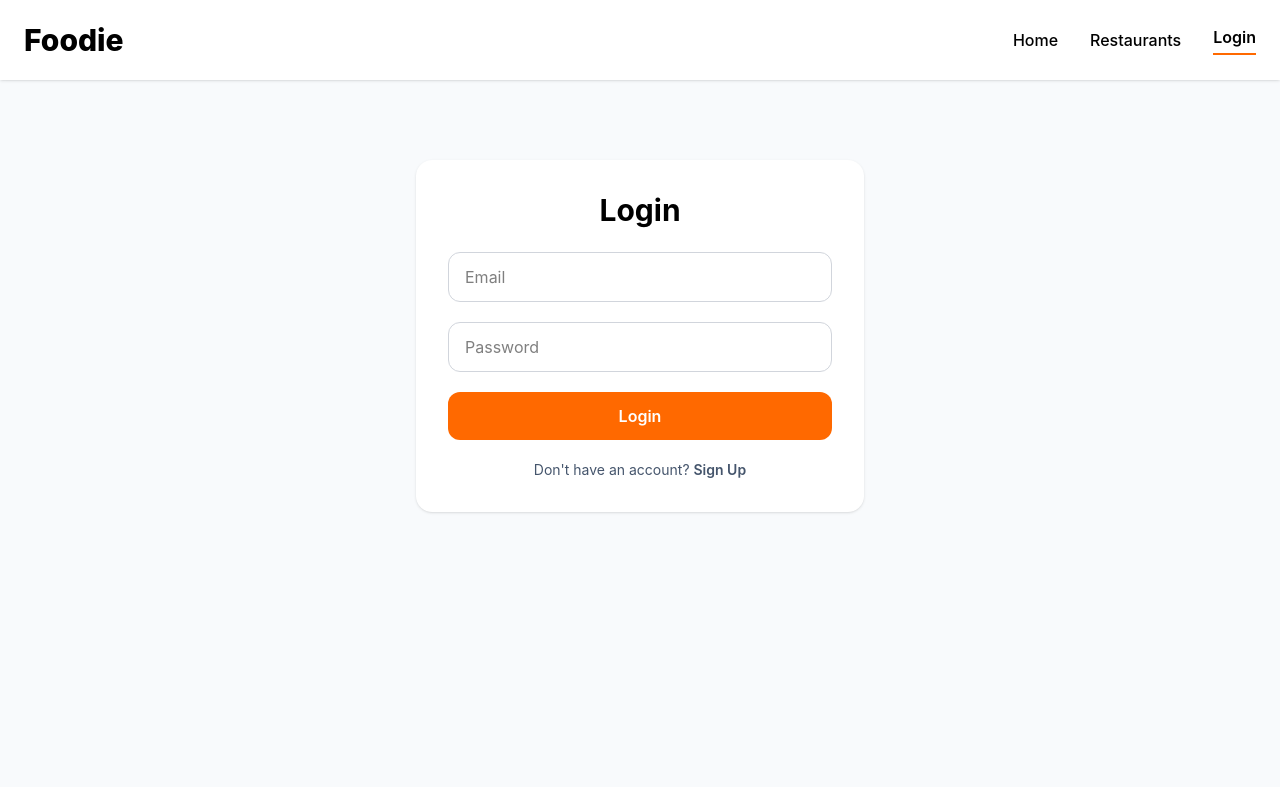
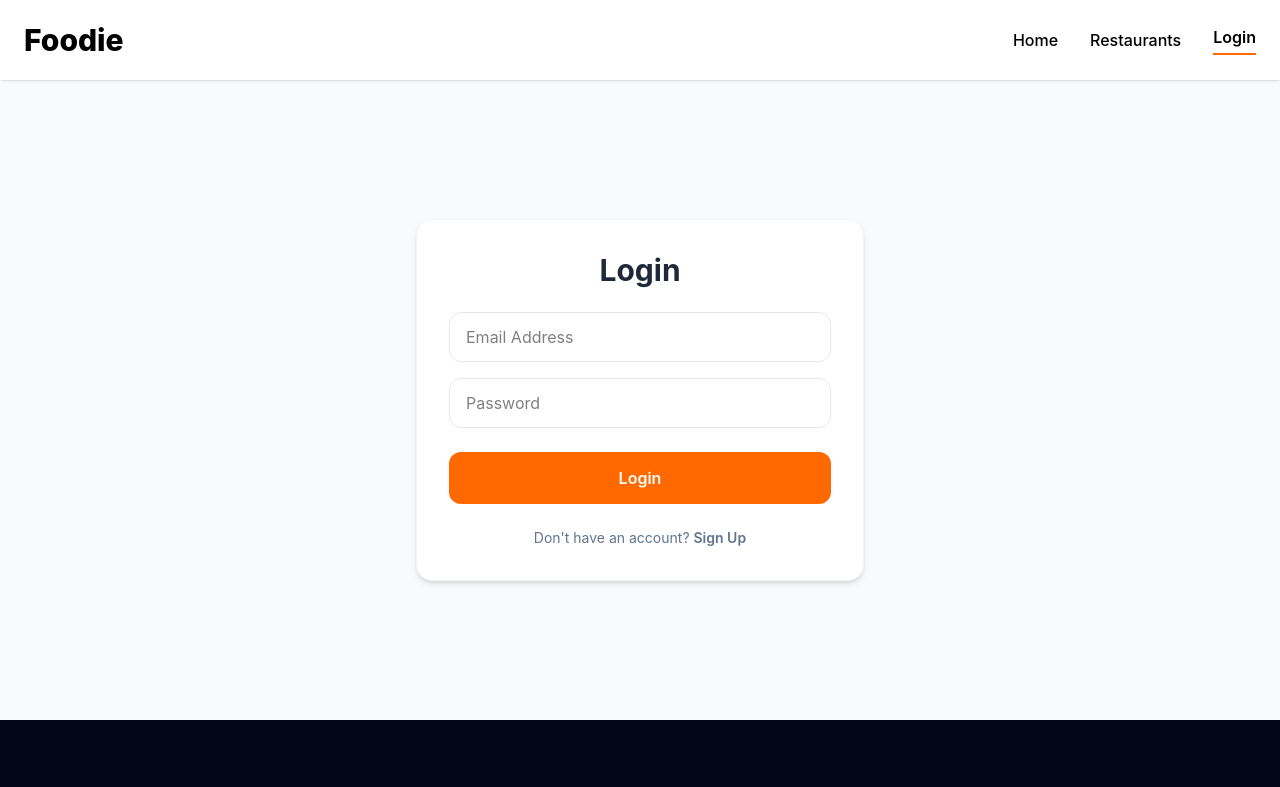
Before and after one commit to manickmanick/food-delivery-frontend, a React (Vite) app: page /login in a window 1280 px wide. Shown: the top 787 px of the page. Built offline with nearby package versions, Linux system fonts and the light colour scheme; no server answers.

Commit message:
validation added

```diff
--- a/src/components/ui/Input.jsx
+++ b/src/components/ui/Input.jsx
@@ -3,7 +3,8 @@ export default function Input({
   placeholder,
   value,
   onChange,
-  required,
+  hasError = false,
+  className = "",
 }) {
   return (
     <input
@@ -11,17 +12,25 @@ export default function Input({
       placeholder={placeholder}
       value={value}
       onChange={onChange}
-      className="
+      className={`
         w-full
         rounded-xl
         border
-        border-gray-300
         px-4
         py-3
         outline-none
-        focus:border-orange-500
-      "
-      required={required ? required : false}
+        transition
+        duration-150
+
+        /* Error and normal border toggle states */
+        ${
+          hasError
+            ? "border-red-400 bg-red-50/20 focus:border-red-500"
+            : "border-gray-200 focus:border-orange-500 focus:ring-2 focus:ring-orange-500/10"
+        }
+
+        ${className}
+      `}
     />
   );
 }
--- a/src/pages/LoginPage.jsx
+++ b/src/pages/LoginPage.jsx
@@ -1,81 +1,144 @@
 import { useState } from "react";
 import { useNavigate, Link } from "react-router-dom";
+import { useDispatch } from "react-redux";
 
 import MainLayout from "../layouts/MainLayout";
-
 import Input from "../components/ui/Input";
 import Button from "../components/ui/Button";
 import { loginUser } from "../api/authApi";
-import { useDispatch } from "react-redux";
-
 import { loginSuccess } from "../redux/slices/authSlice";
 
 export default function LoginPage() {
   const navigate = useNavigate();
+  const dispatch = useDispatch();
+
   const [email, setEmail] = useState("");
   const [password, setPassword] = useState("");
-  const [error, setError] = useState("");
-  const dispatch = useDispatch();
+
+  // 1. Unified error states (both field-level and API level)
+  const [errors, setErrors] = useState({});
+  const [isSubmitting, setIsSubmitting] = useState(false);
+
+  // 2. Client-side Form Validation
+  const validateForm = () => {
+    const localErrors = {};
+
+    if (!email.trim()) {
+      localErrors.email = "Email address is required";
+    } else if (!/\S+@\S+\.\S+/.test(email)) {
+      localErrors.email = "Please enter a valid email address";
+    }
+
+    if (!password.trim()) {
+      localErrors.password = "Password is required";
+    }
+
+    setErrors(localErrors);
+    return Object.keys(localErrors).length === 0;
+  };
 
   const handleSubmit = async (e) => {
     e.preventDefault();
-    setError("");
+    setErrors({});
+
+    if (!validateForm()) return;
+
     try {
-      const response = await loginUser({
-        email,
-        password,
-      });
-
+      setIsSubmitting(true);
+      const response = await loginUser({ email, password });
       const { accessToken, user } = response.data.data;
 
       localStorage.setItem("token", accessToken);
-
       localStorage.setItem("user", JSON.stringify(user));
-
       dispatch(loginSuccess(user));
 
       navigate("/");
     } catch (error) {
       console.error(error);
-      setError(error.response?.data?.message || "Something went wrong");
+      // Handle API message or generic fallback
+      setErrors({
+        api: error.response?.data?.message || "Something went wrong",
+      });
+    } finally {
+      setIsSubmitting(false);
+    }
+  };
+
+  // Helper to clear errors instantly when typing
+  const handleInputChange = (field, value, setter) => {
+    setter(value);
+    if (errors[field]) {
+      setErrors((prev) => ({ ...prev, [field]: "" }));
+    }
+    if (errors.api) {
+      setErrors((prev) => ({ ...prev, api: "" }));
     }
   };
 
   return (
     <MainLayout>
-      <section className="min-h-screen bg-slate-50 py-20">
-        <div className="mx-auto max-w-md rounded-2xl bg-white p-8 shadow">
-          <h1 className="mb-6 text-center text-3xl font-bold">Login</h1>
+      <section className="min-h-[80vh] bg-slate-50 py-20 flex items-center justify-center">
+        <div className="w-full max-w-md rounded-2xl bg-white p-8 shadow-md border border-gray-100">
+          <h1 className="mb-6 text-center text-3xl font-bold text-gray-800">
+            Login
+          </h1>
 
-          <form onSubmit={handleSubmit} className="space-y-5">
+          <form onSubmit={handleSubmit} className="space-y-4" noValidate>
+            {/* Email Field Block */}
+            <div>
               <Input
-              placeholder="Email"
+                placeholder="Email Address"
                 value={email}
-              onChange={(e) => setEmail(e.target.value)}
-              required={true}
+                onChange={(e) =>
+                  handleInputChange("email", e.target.value, setEmail)
+                }
+                hasError={!!errors.email}
               />
+              {errors.email && (
+                <p className="mt-1 text-xs font-medium text-red-500 pl-1">
+                  ⚠️ {errors.email}
+                </p>
+              )}
+            </div>
 
+            {/* Password Field Block */}
+            <div>
               <Input
                 type="password"
                 placeholder="Password"
                 value={password}
-              onChange={(e) => setPassword(e.target.value)}
-              required={true}
+                onChange={(e) =>
+                  handleInputChange("password", e.target.value, setPassword)
+                }
+                hasError={!!errors.password}
               />
-            {error && (
-              <div className="rounded-lg border border-red-200 bg-red-50 px-4 py-3 text-sm text-red-600">
-                {error}
+              {errors.password && (
+                <p className="mt-1 text-xs font-medium text-red-500 pl-1">
+                  ⚠️ {errors.password}
+                </p>
+              )}
+            </div>
+
+            {/* API Error Callout */}
+            {errors.api && (
+              <div className="rounded-xl border border-red-200 bg-red-50/50 px-4 py-3 text-sm text-red-600 font-medium">
+                ❌ {errors.api}
               </div>
             )}
 
-            <Button type="submit" className="w-full">
-              Login
+            <Button
+              type="submit"
+              className="w-full py-3.5 mt-2"
+              disabled={isSubmitting}
+            >
+              {isSubmitting ? "Logging in..." : "Login"}
             </Button>
-            <p className="text-center text-sm text-slate-600">
+
+            <p className="text-center text-sm text-slate-500 pt-2">
               Don't have an account?{" "}
               <Link
                 to="/register"
-                className="font-semibold text-orange-500 hover:text-orange-600"
+                className="font-semibold text-orange-500 hover:text-orange-600 transition"
               >
                 Sign Up
               </Link>
--- a/src/pages/RegisterPage.jsx
+++ b/src/pages/RegisterPage.jsx
@@ -2,10 +2,8 @@ import { useState } from "react";
 import { Link, useNavigate } from "react-router-dom";
 
 import MainLayout from "../layouts/MainLayout";
-
 import Input from "../components/ui/Input";
 import Button from "../components/ui/Button";
-
 import { registerUser } from "../api/authApi";
 
 export default function RegisterPage() {
@@ -17,33 +15,70 @@ export default function RegisterPage() {
     password: "",
   });
 
-  const [error, setError] = useState("");
+  const [errors, setErrors] = useState({});
+  const [loading, setLoading] = useState(false);
 
-  const [loading, setLoading] = useState(false);
+  // 2. Client-side Form Validation
+  const validateForm = () => {
+    const localErrors = {};
+
+    if (!form.name.trim()) {
+      localErrors.name = "Full name is required";
+    }
+
+    if (!form.email.trim()) {
+      localErrors.email = "Email address is required";
+    } else if (!/\S+@\S+\.\S+/.test(form.email)) {
+      localErrors.email = "Please enter a valid email address";
+    }
+
+    if (!form.password.trim()) {
+      localErrors.password = "Password is required";
+    } else if (form.password.length < 6) {
+      localErrors.password = "Password must be at least 6 characters long";
+    }
+
+    setErrors(localErrors);
+    return Object.keys(localErrors).length === 0;
+  };
 
   const handleSubmit = async (e) => {
     e.preventDefault();
+    setErrors({});
 
-    setError("");
+    if (!validateForm()) return;
 
     try {
       setLoading(true);
-
       await registerUser(form);
-
       navigate("/login");
     } catch (error) {
-      setError(error.response?.data?.message || "Something went wrong");
+      console.error(error);
+      setErrors({
+        api: error.response?.data?.message || "Something went wrong",
+      });
     } finally {
       setLoading(false);
     }
   };
 
+  // 3. Helper to update form fields and automatically wipe out their errors on type
+  const handleInputChange = (field, value) => {
+    setForm((prev) => ({ ...prev, [field]: value }));
+
+    if (errors[field]) {
+      setErrors((prev) => ({ ...prev, [field]: "" }));
+    }
+    if (errors.api) {
+      setErrors((prev) => ({ ...prev, api: "" }));
+    }
+  };
+
   return (
     <MainLayout>
-      <section className="min-h-screen bg-slate-50 py-20">
-        <div className="mx-auto max-w-md rounded-2xl bg-white p-8 shadow-lg">
-          <h1 className="mb-2 text-center text-3xl font-bold">
+      <section className="min-h-[85vh] bg-slate-50 py-20 flex items-center justify-center">
+        <div className="w-full max-w-md rounded-2xl bg-white p-8 shadow-md border border-gray-100">
+          <h1 className="mb-2 text-center text-3xl font-bold text-gray-800">
             Create Account
           </h1>
 
@@ -51,59 +86,73 @@ export default function RegisterPage() {
             Register to start ordering food
           </p>
 
-          <form onSubmit={handleSubmit} className="space-y-5">
+          <form onSubmit={handleSubmit} className="space-y-4" noValidate>
+            {/* Name Block */}
+            <div>
               <Input
                 placeholder="Full Name"
                 value={form.name}
-              onChange={(e) =>
-                setForm({
-                  ...form,
-                  name: e.target.value,
-                })
-              }
-              required={true}
+                onChange={(e) => handleInputChange("name", e.target.value)}
+                hasError={!!errors.name}
               />
+              {errors.name && (
+                <p className="mt-1 text-xs font-medium text-red-500 pl-1">
+                  ⚠️ {errors.name}
+                </p>
+              )}
+            </div>
 
+            {/* Email Block */}
+            <div>
               <Input
                 placeholder="Email Address"
                 value={form.email}
-              onChange={(e) =>
-                setForm({
-                  ...form,
-                  email: e.target.value,
-                })
-              }
-              required={true}
+                onChange={(e) => handleInputChange("email", e.target.value)}
+                hasError={!!errors.email}
               />
+              {errors.email && (
+                <p className="mt-1 text-xs font-medium text-red-500 pl-1">
+                  ⚠️ {errors.email}
+                </p>
+              )}
+            </div>
 
+            {/* Password Block */}
+            <div>
               <Input
                 type="password"
                 placeholder="Password"
                 value={form.password}
-              onChange={(e) =>
-                setForm({
-                  ...form,
-                  password: e.target.value,
-                })
-              }
-              required={true}
+                onChange={(e) => handleInputChange("password", e.target.value)}
+                hasError={!!errors.password}
               />
+              {errors.password && (
+                <p className="mt-1 text-xs font-medium text-red-500 pl-1">
+                  ⚠️ {errors.password}
+                </p>
+              )}
+            </div>
 
-            {error && (
-              <div className="rounded-lg border border-red-200 bg-red-50 px-4 py-3 text-sm text-red-600">
-                {error}
+            {/* API Response Fallback Error Alert */}
+            {errors.api && (
+              <div className="rounded-xl border border-red-200 bg-red-50/50 px-4 py-3 text-sm text-red-600 font-medium">
+                ❌ {errors.api}
               </div>
             )}
 
-            <Button type="submit" className="w-full">
+            <Button
+              type="submit"
+              className="w-full py-3.5 mt-2"
+              disabled={loading}
+            >
               {loading ? "Creating Account..." : "Register"}
             </Button>
 
-            <p className="text-center text-sm text-slate-600">
+            <p className="text-center text-sm text-slate-500 pt-2">
               Already have an account?{" "}
               <Link
                 to="/login"
-                className="font-semibold text-orange-500 hover:text-orange-600"
+                className="font-semibold text-orange-500 hover:text-orange-600 transition"
               >
                 Sign In
               </Link>
```
Lines whose indentation alone changed are shown as unchanged.
